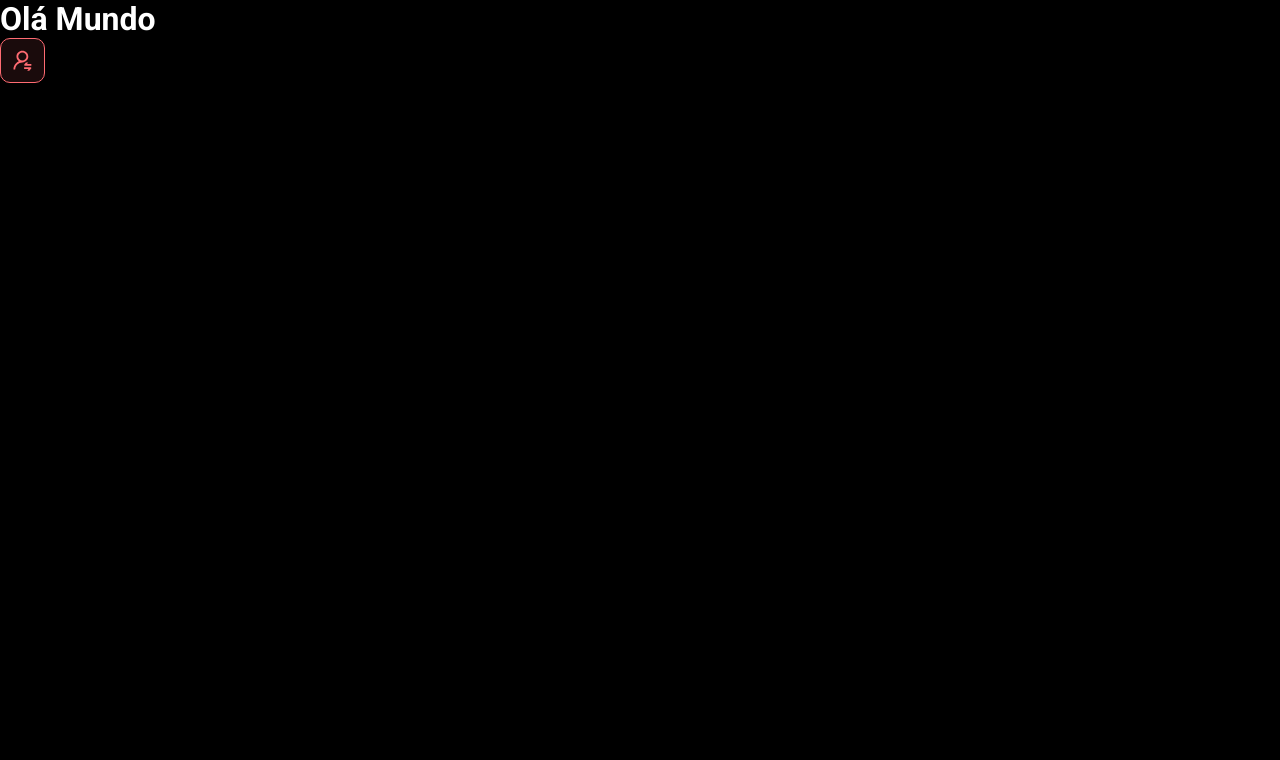
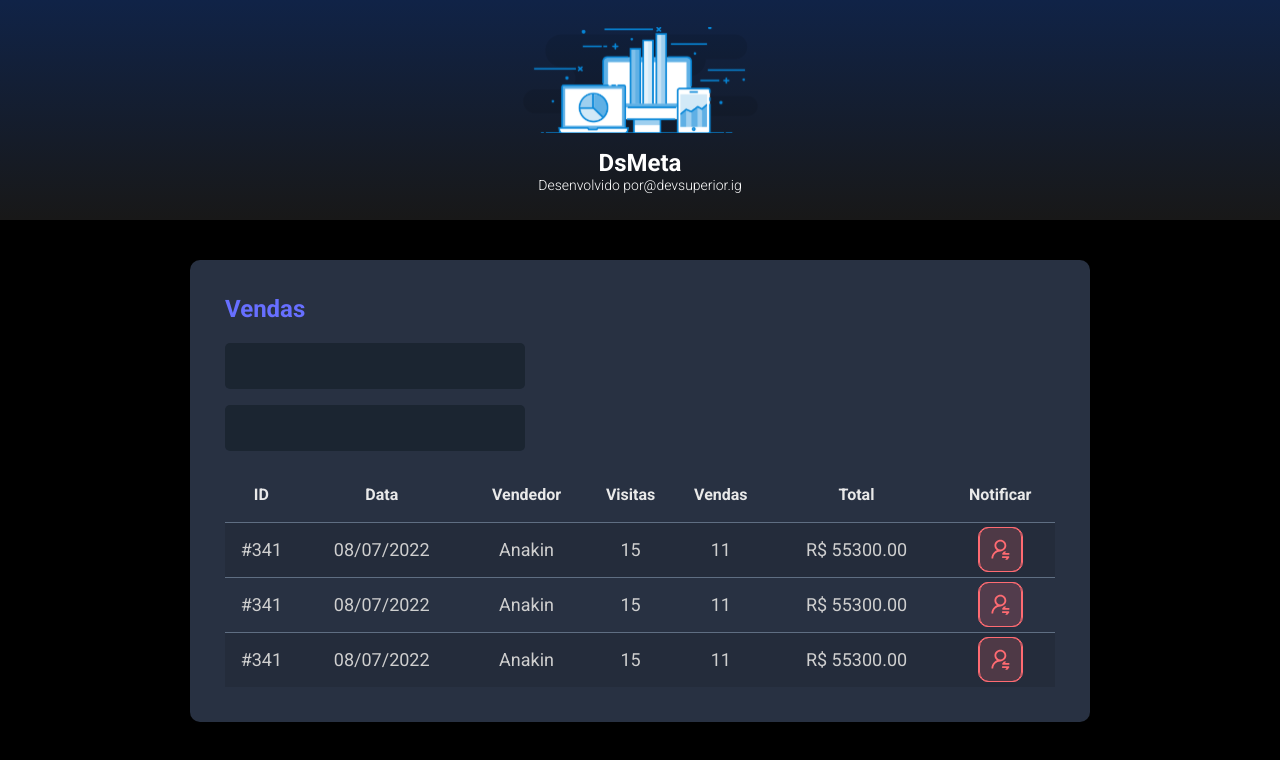
Before and after one commit to helbercl/dsmeta, a React (Vite) app in the folder frontend/: page / in a window 1280 px wide. Shown: the top 760 px of the page. Built offline with nearby package versions, Linux system fonts and the light colour scheme.

Commit message:
Other components

```diff
--- a/frontend/src/App.tsx
+++ b/frontend/src/App.tsx
@@ -1,10 +1,18 @@
+import Header from "./componentes/Header";
 import NotificationButton from "./componentes/NotificationButton";
+import SalesCard from "./componentes/SalesCard";
 
 function App() {
   return (
     <>
-      <h1>Olá Mundo</h1>
-      <NotificationButton />
+      <Header />
+      <main>
+        <section id="sales">
+          <div className="dsmeta-controle-largura-container">
+          <SalesCard />
+          </div>
+        </section>
+      </main>
     </>
   );
 
--- /dev/null
+++ b/frontend/src/componentes/Header/index.tsx
@@ -0,0 +1,20 @@
+import logo from '../../assets/img/logo.svg'
+import './styles.css'
+function Header() {
+    return (
+        <>
+            <header>
+                <div className="dsmeta-logo-container">
+                    <img src={logo} alt="logo"/>
+                        <h1>DsMeta</h1>
+                        <p>Desenvolvido por
+                            <a href="https://www.instagram.com/devsuperior.ig/?hl=pt" target="_blank">@devsuperior.ig</a>
+                        </p>
+                </div>
+            </header>
+        </>
+    );
+
+}
+
+export default Header
--- /dev/null
+++ b/frontend/src/componentes/Header/styles.css
@@ -0,0 +1,28 @@
+header {
+    background: linear-gradient(180deg, #102347 0%, #181818 100%);
+    height: 220px;
+    display: flex;
+    align-items: center;
+    justify-content: center;
+}
+
+.dsmeta-logo-container {
+    display: flex;
+    flex-direction: column;
+    align-items: center;
+
+}
+
+.dsmeta-logo-container img {
+    width: 235px;
+}
+
+.dsmeta-logo-container h1 {
+    font-size: 24px;
+    margin-top: 15px;
+}
+
+.dsmeta-logo-container p {
+    font-size: 14px;
+    font-weight: 300;
+}
--- /dev/null
+++ b/frontend/src/componentes/SalesCard/index.tsx
@@ -0,0 +1,84 @@
+import NotificationButton from "../NotificationButton";
+import './styles.css'
+function SalesCard() {
+    return (
+        <>
+            <div className="dsmeta-card-container">
+                <h2 className="ds-meta-sales-titles">Vendas</h2>
+                <div>
+                    <div className="dsmeta-form-control-container">
+                        <input className="dsmeta-form-control" type="text" />
+                    </div>
+                    <div className="dsmeta-form-control-container">
+                        <input className="dsmeta-form-control" type="text" />
+                    </div>
+                </div>
+                <div>
+                    <table className="dsmeta-sales-table">
+                        <thead>
+                            <tr>
+                                <th className="show992">ID</th>
+                                <th className="show576">Data</th>
+                                <th>Vendedor</th>
+                                <th className="show992">Visitas</th>
+                                <th className="show992">Vendas</th>
+                                <th>Total</th>
+                                <th>Notificar</th>
+                            </tr>
+                        </thead>
+                        <tbody>
+                            <tr>
+                                <td className="show992">#341</td>
+                                <td className="show576">08/07/2022</td>
+                                <td>Anakin</td>
+                                <td className="show992">15</td>
+                                <td className="show992">11</td>
+                                <td>R$ 55300.00</td>
+                                <td>
+                                    <div className="dsmeta-red-btn-container">
+                                        <div className="dsmeta-red-btn">
+                                            <NotificationButton />
+                                        </div>
+                                    </div>
+                                </td>
+                            </tr>
+                            <tr>
+                                <td className="show992">#341</td>
+                                <td className="show576">08/07/2022</td>
+                                <td>Anakin</td>
+                                <td className="show992">15</td>
+                                <td className="show992">11</td>
+                                <td>R$ 55300.00</td>
+                                <td>
+                                    <div className="dsmeta-red-btn-container">
+                                        <div className="dsmeta-red-btn">
+                                            <NotificationButton />
+                                        </div>
+                                    </div>
+                                </td>
+                            </tr>
+                            <tr>
+                                <td className="show992">#341</td>
+                                <td className="show576">08/07/2022</td>
+                                <td>Anakin</td>
+                                <td className="show992">15</td>
+                                <td className="show992">11</td>
+                                <td>R$ 55300.00</td>
+                                <td>
+                                    <div className="dsmeta-red-btn-container">
+                                        <div className="dsmeta-red-btn">
+                                            <NotificationButton />
+                                        </div>
+                                    </div>
+                                </td>
+                            </tr>
+                        </tbody>
+                    </table>
+                </div>
+            </div>
+        </>
+    );
+
+}
+
+export default SalesCard
--- /dev/null
+++ b/frontend/src/componentes/SalesCard/styles.css
@@ -0,0 +1,101 @@
+.dsmeta-card-container {
+    background-color: #283142;
+    border-radius: 10px;
+    padding: 30px 10px;
+
+}
+
+.ds-meta-sales-titles {
+    color: #676FFF;
+    font-size: 24px;
+    margin-bottom: 20px;
+}
+
+.dsmeta-form-control {
+    height: 46px;
+    width: 100%;
+    background-color: #1B2531;
+    border-color: #384459;
+    border-radius: 5px;
+    border: 1px;
+    color: #9AAABE;
+    padding: 0 20px;
+    font-size: 18px;
+}
+
+.dsmeta-form-control-container {
+    margin-bottom: 16px;
+    max-width: 300px;
+}
+
+.dsmeta-sales-table {
+    width: 100%;
+    border-spacing: 0;
+    border-collapse: collapse;
+
+}
+
+.dsmeta-sales-table thead {
+    height: 55px;
+    font-size: 16px;
+    color: #E9E9E9;
+    font-weight: 700;
+
+}
+
+.dsmeta-sales-table tbody {
+    font-size: 14px;
+    font-weight: 400;
+    color: #CFCFCF;
+    text-align: center;
+}
+
+.dsmeta-sales-table tbody tr {
+    height: 74px;
+    border-top: 1px solid #5F6E82;
+}
+
+.dsmeta-sales-table tbody tr:hover>td {
+    background-color: #384459;
+}
+
+.dsmeta-sales-table tbody tr:nth-child(odd) {
+    background-color: #242C3B;
+}
+
+.dsmeta-red-btn-container {
+    display: flex;
+    justify-content: center;
+}
+
+.show576 {
+    display: none;
+}
+
+.show992 {
+    display: none;
+}
+
+@media (min-width: 576px) {
+    .show576 {
+        display: table-cell;
+    }
+
+    .dsmeta-card-container {
+        padding: 35px;
+    }
+
+    .dsmeta-sales-table tbody tr {
+        height: 55px;
+    }
+
+    .dsmeta-sales-table tbody {
+        font-size: 18px;
+    }
+}
+
+@media (min-width: 992px) {
+    .show992 {
+        display: table-cell;
+    }
+}
--- a/frontend/src/index.css
+++ b/frontend/src/index.css
@@ -20,42 +20,6 @@ a:visited {
     text-decoration: none;
 }
 
-header {
-    background: linear-gradient(180deg, #102347 0%, #181818 100%);
-    height: 220px;
-    display: flex;
-    align-items: center;
-    justify-content: center;
-}
-
-.dsmeta-logo-container {
-    display: flex;
-    flex-direction: column;
-    align-items: center;
-
-}
-
-.dsmeta-logo-container img {
-    width: 235px;
-}
-
-.dsmeta-logo-container h1 {
-    font-size: 24px;
-    margin-top: 15px;
-}
-
-.dsmeta-logo-container p {
-    font-size: 14px;
-    font-weight: 300;
-}
-
-.dsmeta-card-container {
-    background-color: #283142;
-    border-radius: 10px;
-    padding: 30px 10px;
-
-}
-
 .dsmeta-controle-largura-container {
     width: 100%;
     max-width: 900px;
@@ -65,107 +29,3 @@ header {
 #sales {
     padding: 40px 10px;
 }
-
-.ds-meta-sales-titles {
-    color: #676FFF;
-    font-size: 24px;
-    margin-bottom: 20px;
-}
-
-.dsmeta-form-control {
-    height: 46px;
-    width: 100%;
-    background-color: #1B2531;
-    border-color: #384459;
-    border-radius: 5px;
-    border: 1px;
-    color: #9AAABE;
-    padding: 0 20px;
-    font-size: 18px;
-}
-
-.dsmeta-form-control-container {
-    margin-bottom: 16px;
-    max-width: 300px;
-}
-
-.dsmeta-sales-table {
-    width: 100%;
-    border-spacing: 0;
-    border-collapse: collapse;
-
-}
-
-.dsmeta-sales-table thead {
-    height: 55px;
-    font-size: 16px;
-    color: #E9E9E9;
-    font-weight: 700;
-
-}
-
-.dsmeta-sales-table tbody {
-    font-size: 14px;
-    font-weight: 400;
-    color: #CFCFCF;
-    text-align: center;
-}
-
-.dsmeta-sales-table tbody tr {
-    height: 74px;
-    border-top: 1px solid #5F6E82;
-}
-
-.dsmeta-sales-table tbody tr:hover>td {
-    background-color: #384459;
-}
-
-.dsmeta-sales-table tbody tr:nth-child(odd) {
-    background-color: #242C3B;
-}
-.dsmeta-red-btn-container{
-    display: flex;
-    justify-content: center;
-}
-.dsmeta-red-btn{
-    height: 45px;
-    width: 45px;
-    background: rgba(255, 107, 114, 0.1);
-    border: 1px solid #FF6B72;
-    border-radius: 10px;
-    display:flex;
-    align-items: center;
-    justify-content: center;
-    cursor: pointer;
-}
-.dsmeta-red-btn img{
-    width:19px;
-    height:21.34px;
-    top:0.58px;
-    left:1.81px;
-}
-.show576{
-    display: none;
-}
-.show992{
-    display: none;
-}
-@media (min-width: 576px){
-    .show576{
-        display: table-cell;
-    }
-    .dsmeta-card-container{
-        padding: 35px;
-    }
-    .dsmeta-sales-table tbody tr {
-        height: 55px;
-    }
-    .dsmeta-sales-table tbody {
-        font-size: 18px;
-    }
-}
-@media (min-width: 992px){
-    .show992{
-        display: table-cell;
-    }
-}
```
Also changed, not shown: frontend/src/assets/img/logo.svg (added).
